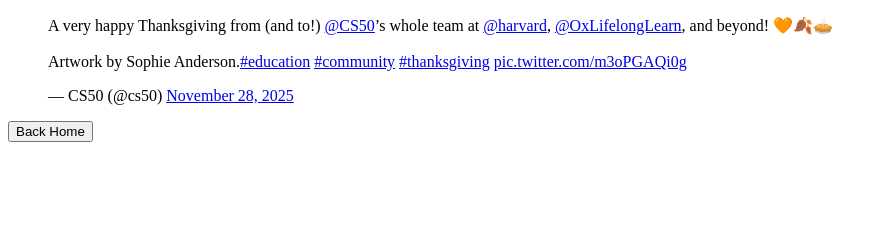
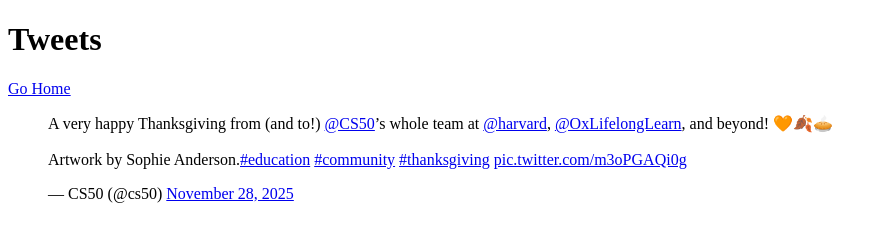
Before and after one commit to Mh-NOUHICoder/My_First_Portfolio, a plain HTML site: page html_basic/tweets.html in a window 1280 px wide. Shown: the whole page, without its empty margins (0-887 px from the left). Drawn offline with Linux system fonts and the light colour scheme.

Commit message:
make changes

```diff
--- a/html_basic/tweets.html
+++ b/html_basic/tweets.html
@@ -6,6 +6,8 @@
     <title>Tweets</title>
   </head>
   <body>
+    <h1>Tweets</h1>
+    <p><a href="index.html">Go Home</a></p>
     <article>
       <blockquote class="twitter-tweet">
         <p lang="en" dir="ltr">
@@ -42,6 +44,6 @@
         charset="utf-8"
       ></script>
     </article>
-    <button type="button" href="index.html">Back Home</button>
+
   </body>
 </html>
```
Also changed, not shown: html_basic/index.html (+3 -0 lines).
